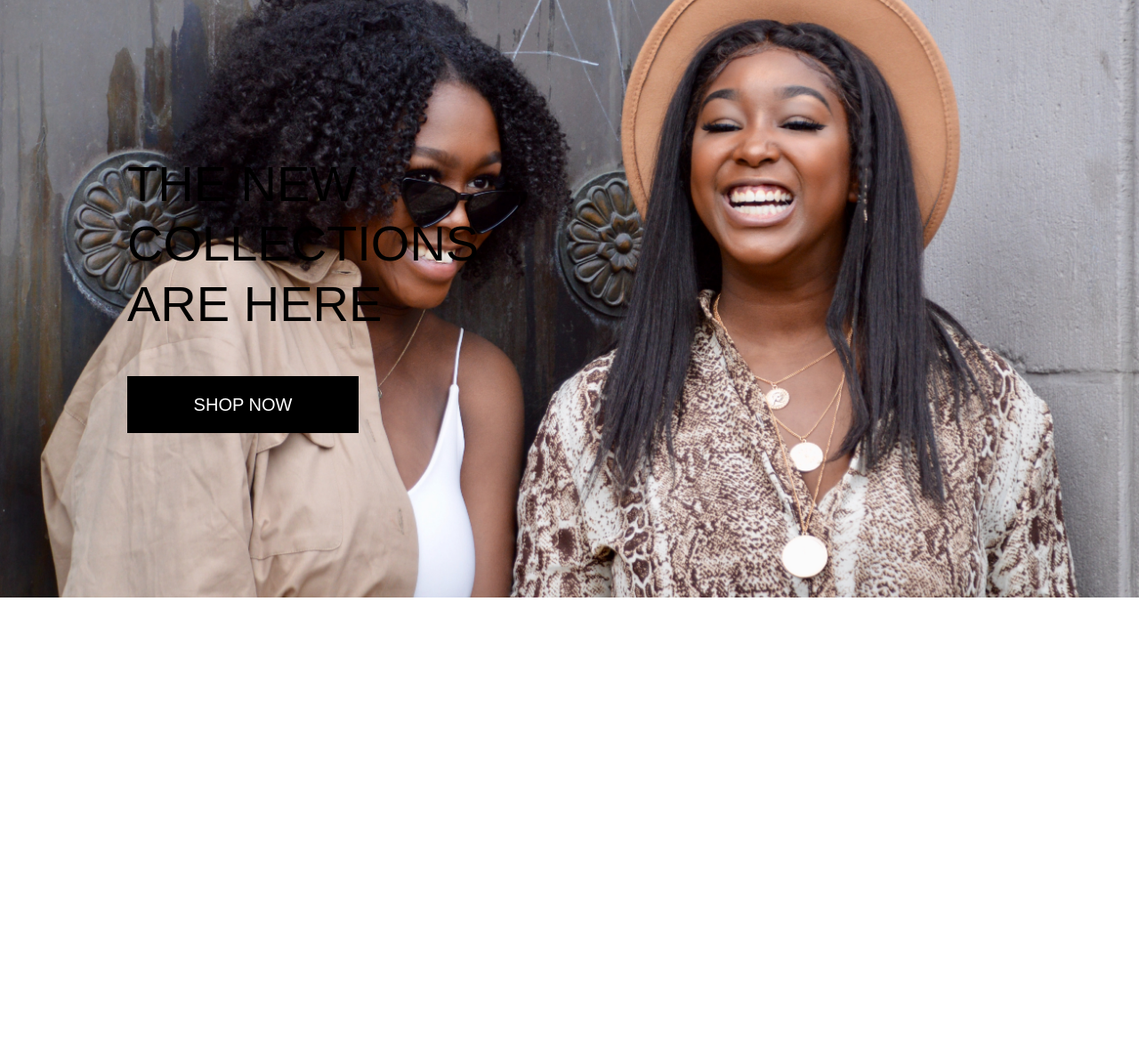
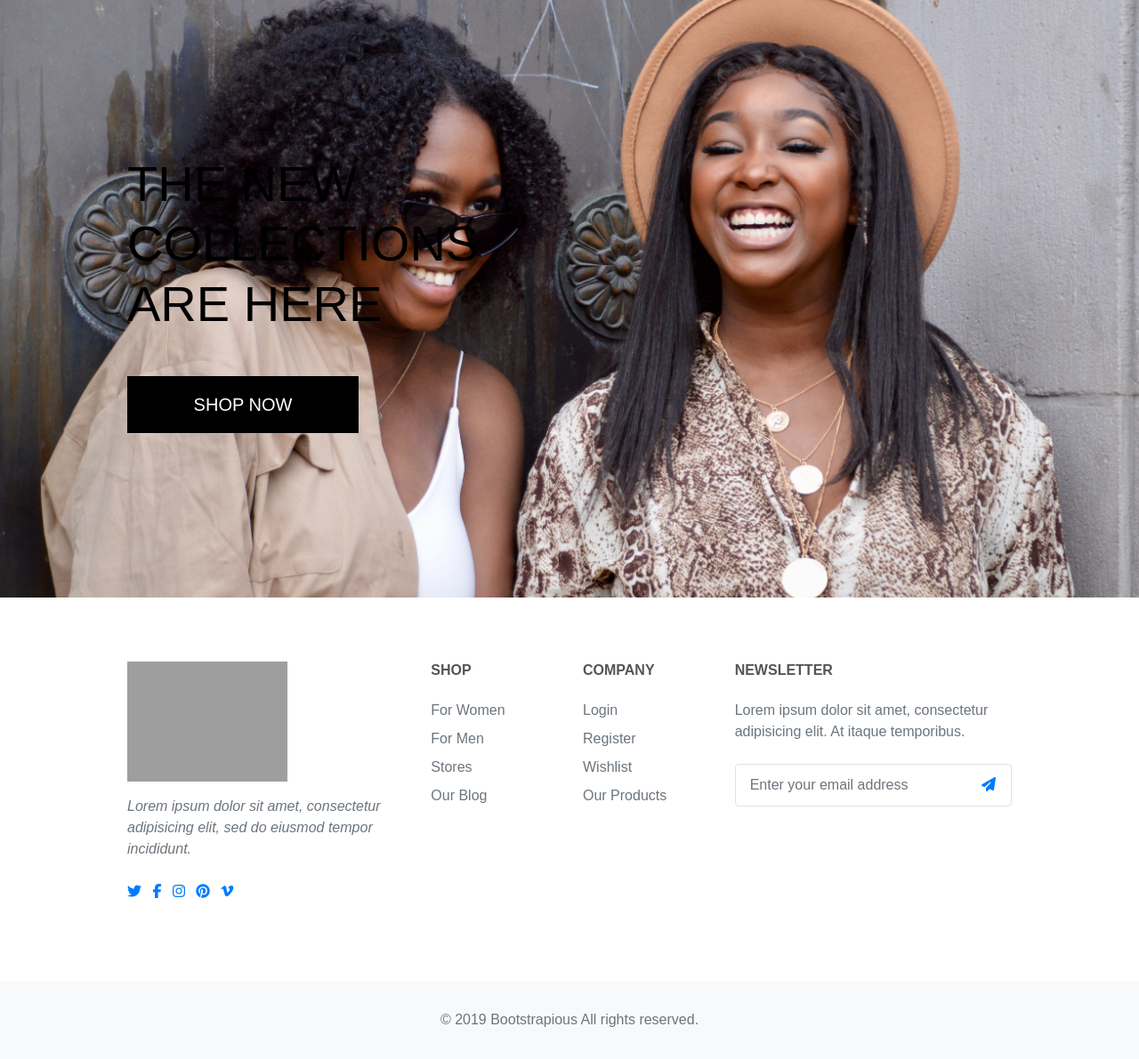
Before and after one commit to Aoibhinn/CI-MS5-PinkAccessories, a Django app: page / in a window 1280 px wide. Shown: the part 128-1319 px from the top of the page at 89% size. Before the commit the page ends 800 px from the top, so only its background shows below. Run offline with Django 3.2, Linux system fonts and the light colour scheme; some libraries are stand-ins or nearby versions; grey boxes are pictures that could not be loaded.

Commit message:
Add footer structure

```diff
--- a/templates/base.html
+++ b/templates/base.html
@@ -122,6 +122,62 @@
     {% block content %}
     {% endblock %}
 
+    <!-- Footer -->
+  <footer class="bg-white">
+    <div class="container py-5">
+      <div class="row py-4">
+        <div class="col-lg-4 col-md-6 mb-4 mb-lg-0"><img src="img/logo.png" alt="" width="180" class="mb-3">
+          <p class="font-italic text-muted">Lorem ipsum dolor sit amet, consectetur adipisicing elit, sed do eiusmod tempor incididunt.</p>
+          <ul class="list-inline mt-4">
+            <li class="list-inline-item"><a href="#" target="_blank" title="twitter"><i class="fa fa-twitter"></i></a></li>
+            <li class="list-inline-item"><a href="#" target="_blank" title="facebook"><i class="fa fa-facebook"></i></a></li>
+            <li class="list-inline-item"><a href="#" target="_blank" title="instagram"><i class="fa fa-instagram"></i></a></li>
+            <li class="list-inline-item"><a href="#" target="_blank" title="pinterest"><i class="fa fa-pinterest"></i></a></li>
+            <li class="list-inline-item"><a href="#" target="_blank" title="vimeo"><i class="fa fa-vimeo"></i></a></li>
+          </ul>
+        </div>
+        <div class="col-lg-2 col-md-6 mb-4 mb-lg-0">
+          <h6 class="text-uppercase font-weight-bold mb-4">Shop</h6>
+          <ul class="list-unstyled mb-0">
+            <li class="mb-2"><a href="#" class="text-muted">For Women</a></li>
+            <li class="mb-2"><a href="#" class="text-muted">For Men</a></li>
+            <li class="mb-2"><a href="#" class="text-muted">Stores</a></li>
+            <li class="mb-2"><a href="#" class="text-muted">Our Blog</a></li>
+          </ul>
+        </div>
+        <div class="col-lg-2 col-md-6 mb-4 mb-lg-0">
+          <h6 class="text-uppercase font-weight-bold mb-4">Company</h6>
+          <ul class="list-unstyled mb-0">
+            <li class="mb-2"><a href="#" class="text-muted">Login</a></li>
+            <li class="mb-2"><a href="#" class="text-muted">Register</a></li>
+            <li class="mb-2"><a href="#" class="text-muted">Wishlist</a></li>
+            <li class="mb-2"><a href="#" class="text-muted">Our Products</a></li>
+          </ul>
+        </div>
+        <div class="col-lg-4 col-md-6 mb-lg-0">
+          <h6 class="text-uppercase font-weight-bold mb-4">Newsletter</h6>
+          <p class="text-muted mb-4">Lorem ipsum dolor sit amet, consectetur adipisicing elit. At itaque temporibus.</p>
+          <div class="p-1 rounded border">
+            <div class="input-group">
+              <input type="email" placeholder="Enter your email address" aria-describedby="button-addon1" class="form-control border-0 shadow-0">
+              <div class="input-group-append">
+                <button id="button-addon1" type="submit" class="btn btn-link"><i class="fa fa-paper-plane"></i></button>
+              </div>
+            </div>
+          </div>
+        </div>
+      </div>
+    </div>
+
+    <!-- Copyrights -->
+    <div class="bg-light py-4">
+      <div class="container text-center">
+        <p class="text-muted mb-0 py-2">© 2019 Bootstrapious All rights reserved.</p>
+      </div>
+    </div>
+  </footer>
+  <!-- End -->
+
     {% block postloadjs %}
     {% endblock %}
 
```
